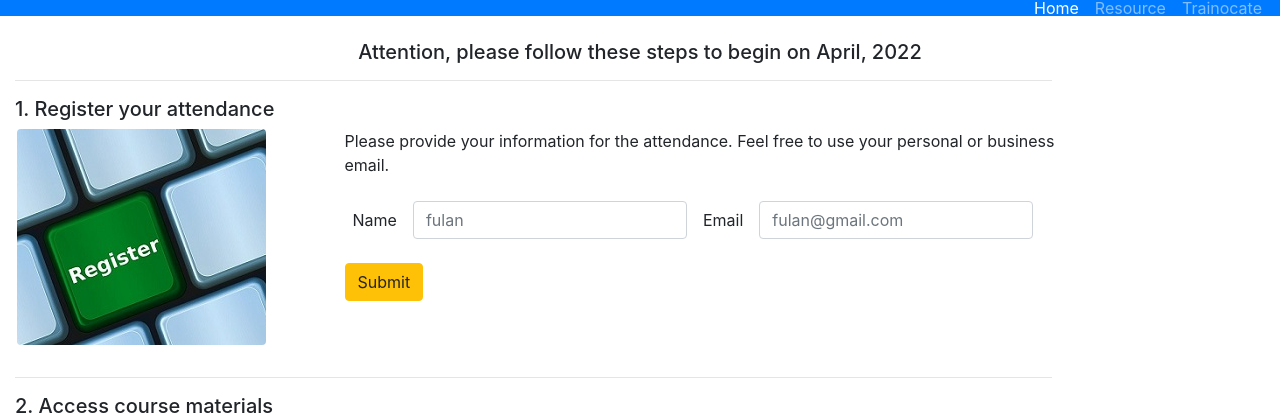
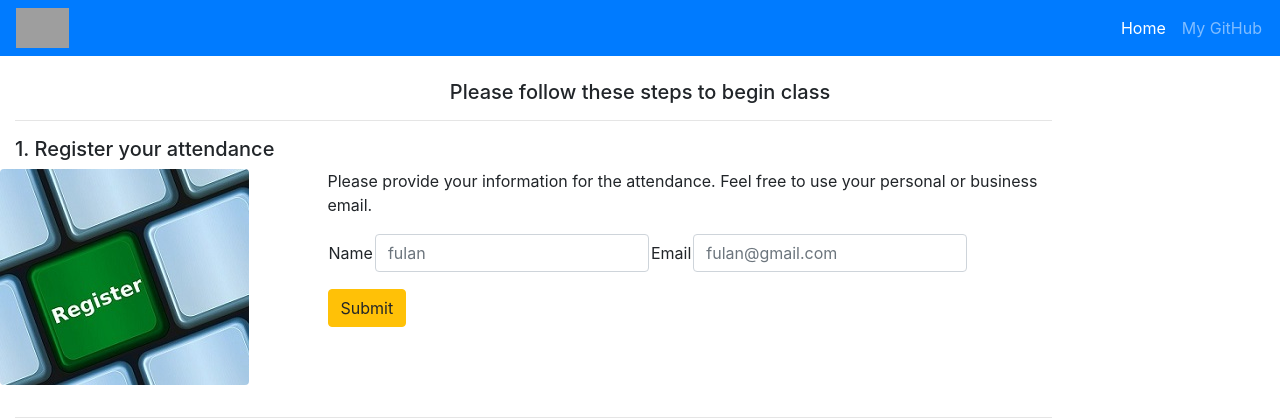
Before and after one commit to furqonm/python-flask-aws, a Flask app: template templates/base.html in a window 1280 px wide. Shown: the top 420 px of the page. Run offline with Flask 2, Linux system fonts and the light colour scheme; the template is opened without the code that fills it, so the values that code supplies are empty; some libraries are stand-ins or nearby versions; grey boxes are pictures that could not be loaded.

Commit message:
Update html and add picture

```diff
--- a/templates/base.html
+++ b/templates/base.html
@@ -1,35 +1,33 @@
-<!DOCTYPE>
-<html xml:lang>
+<html>
 <head>
   <title>Trainocate Training - Home</title>
   <meta name="viewport" content="width=device-width, initial-scale=1">
   <link rel="icon" href="static/favicon.png">
   <link rel="stylesheet" href="https://maxcdn.bootstrapcdn.com/bootstrap/4.0.0/css/bootstrap.min.css" crossorigin="anonymous">
-  <style>.img, .col-lg-7 {margin-left: 17px;} td {padding: 8px;}</style>
 </head>
 
 <body>
+<!------------ NAVIGATION ------------>
 <nav class="navbar navbar-expand-lg navbar-dark bg-primary">
+  <img src="static/trainocate.svg" height="40" alt="Trainocate">
   <div class="collapse navbar-collapse" id="navbarText" style="position: absolute; right: 10;">
     <ul class="navbar-nav mr-auto">
       <li class="nav-item active">
         <a class="nav-link" href="index.html">Home</a>
       </li>
       <li class="nav-item">
-        <a class="nav-link" href="https://github.com/furqonm">Resource</a>
-      </li>
-      <li class="nav-item">
-        <a class="nav-link" href="https://trainocate.com/id" target="_blank">Trainocate</a>
+        <a class="nav-link" href="https://github.com/furqonm/">My GitHub</a>
       </li>
     </ul>
   </div>
 </nav>
+
 <br/>
 <!--
   Aplikasi akan menampilkan informasi nama training yang diambil dari System Manager - Parameter Store.
 -->
 <h5 style="text-align:center;">
-    Attention, please follow these steps to begin {% block training %}{% endblock %} on April, 2022
+    Please follow these steps to begin {% block training %}{% endblock %} class
 </h5>
 
 <div class="col-lg-10">
```
Also changed, not shown: static/trainocate.svg (added).
